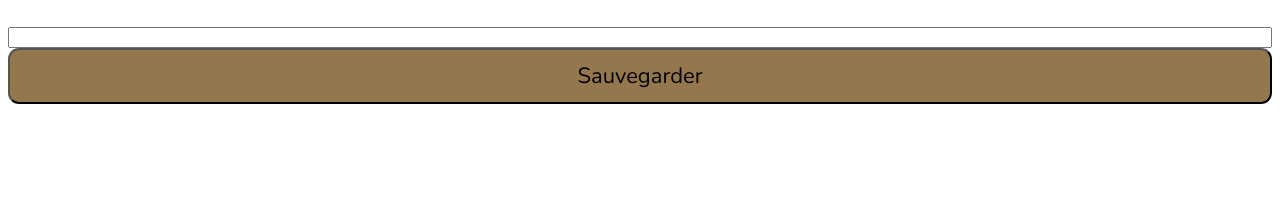
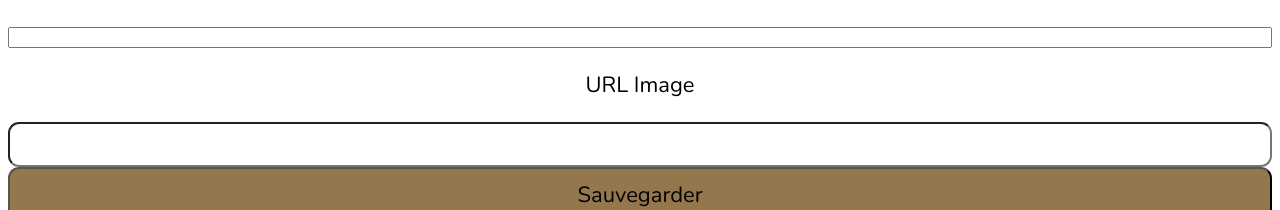
Before and after one commit to 0xKubitus/CheckThisFood, a React (Create React App) app in the folder 2.react-frontend-checkthisfood/: page / in a window 1280 px wide. Shown: the part 595-805 px from the top of the page. Built offline with nearby package versions, Linux system fonts and the light colour scheme; no server answers.

Commit message:
form recipe

```diff
--- a/2.react-frontend-checkthisfood/src/App.js
+++ b/2.react-frontend-checkthisfood/src/App.js
@@ -4,6 +4,7 @@ import Home from './pages/Home';
 import SignUp from './pages/SignUp';
 import Login from './pages/Login';
 import LoggedOut from './pages/LoggedOut';
+import NewRecipe from './components/NewRecipe';
 
 
 
@@ -18,6 +19,7 @@ function App() {
         <Route path="/signup" element={<SignUp />} />
         <Route path="/login" element={<Login />} />
         <Route path="/logout" element={<LoggedOut />} />
+        <Route path="/recette" element={<NewRecipe />} />
         {/* <Route path="/unauthorized" element={<Unauthorized />} />
         <Route path="/property/:id" element={<Property />} /> */}
 
--- a/2.react-frontend-checkthisfood/src/components/NewRecipe.js
+++ b/2.react-frontend-checkthisfood/src/components/NewRecipe.js
@@ -1,13 +1,6 @@
 import React from 'react'
 import { useState, useEffect } from 'react'
-import axios from '../api/axios';
 
-
-const API_URL = "http://localhost:3001/recipes";
-
-// const postAPIData = () =>{
-//     return axios.post(API_URL).then((response) => response.data)
-// }
 
 const NewRecipe = () => {
 
@@ -15,6 +8,7 @@ const NewRecipe = () => {
     const [description, setDescription] = useState()
     const [carbohydrates, setCarbohydrates] = useState()
     const [calories, setCalories] = useState()
+    const [image_url, setImage] = useState()
 
     const handleTitleChange = (e) => {
         setTitle(e.target.value);
@@ -32,9 +26,12 @@ const NewRecipe = () => {
         setCalories(e.target.value);
     }
 
+    const handleImageChange = (e) => {
+        setImage(e.target.value);
+    }
     const handleSubmit = (e) => {
 
-        const data = {title, description, carbohydrates, calories}
+        const data = {title, description, carbohydrates, calories, image_url}
 
         fetch("http://localhost:3001/recipes", {
             method: 'POST',
@@ -45,7 +42,7 @@ const NewRecipe = () => {
         })};
 
   return (
-    <div>NewRecipe
+    <div>Ajouter une recette
         <form onSubmit={handleSubmit}>
                 <label>Titre:</label>
                 <label htmlFor="titre"></label>
@@ -78,6 +75,15 @@ const NewRecipe = () => {
                   type="number"
                   required value={calories} onChange={handleCalorieChange}
                 ></input>
+
+
+<label>URL Image</label>
+                <label htmlFor="image"></label>
+                <input type="text"
+                  className=""
+                  required value={image_url} onChange={handleImageChange}
+
+                ></input>
                 <button type="submit" value="poster recette">Sauvegarder</button>
             </form>
     </div>
--- a/2.react-frontend-checkthisfood/src/pages/Home.jsx
+++ b/2.react-frontend-checkthisfood/src/pages/Home.jsx
@@ -3,6 +3,8 @@ import React, { useState } from 'react'
 import { useEffect } from 'react';
 import axios from '../api/axios';
 import NewRecipe from "../components/NewRecipe";
+import { Routes, Route } from 'react-router-dom';
+import { Link } from "react-router-dom";
 
 const API_URL = "http://localhost:3001/recipes";
 
@@ -27,6 +29,7 @@ const Home = () => {
   return (
     <div>Homepage
       <h1>Les meilleures recettes</h1>
+
       <Recipes recipes = {recipes}/>
       <NewRecipe />
     </div>
```
